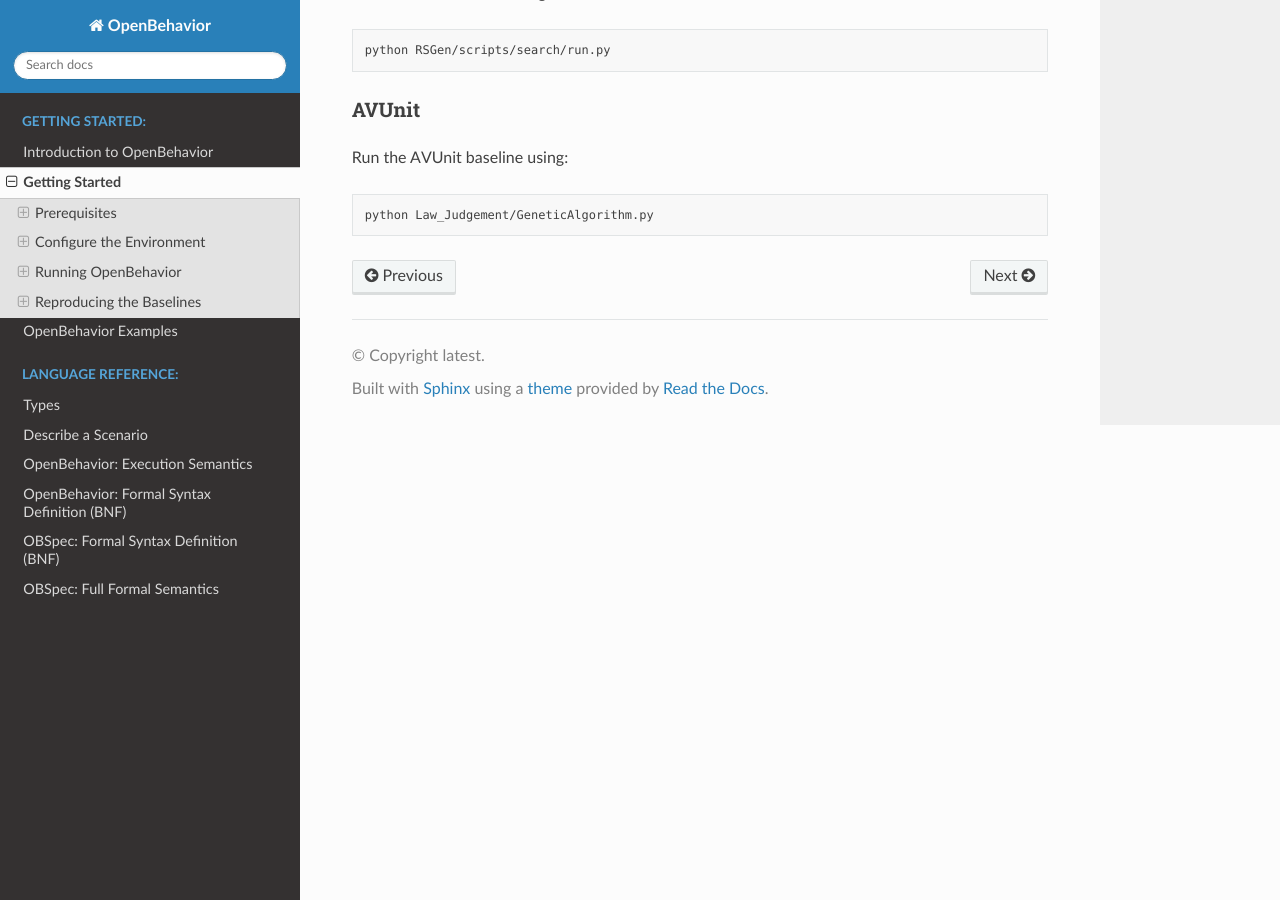
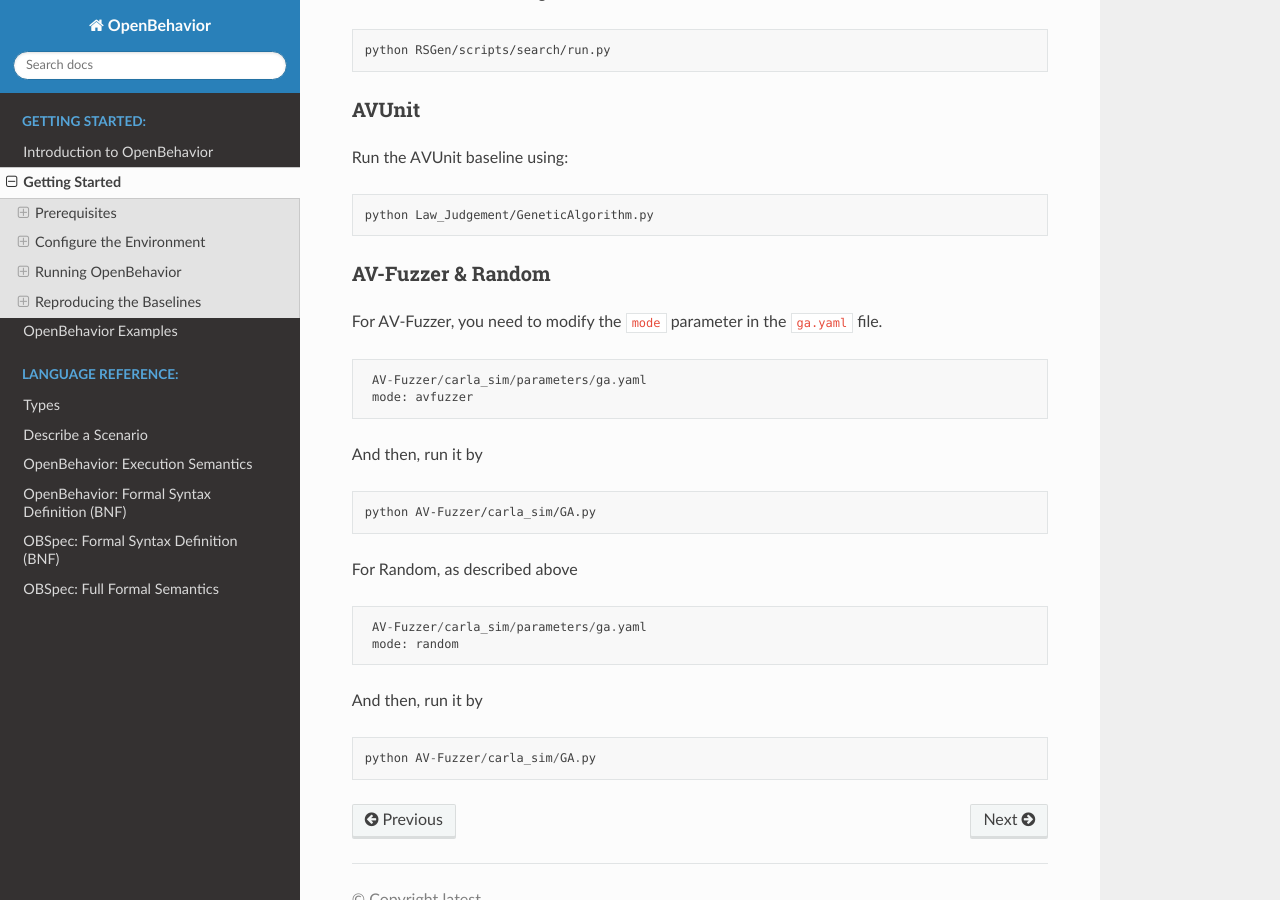
Before and after one commit to Sunshinesheep/OpenBehavior-doc, a Sphinx documentation site: the page built from docs/source/getting_started.md, in a window 1280 px wide and 900 px high, scrolled down 2594 px. Built offline with Sphinx 7.4.7 and the Read the Docs theme 3.1.0, drawn with Linux system fonts in a browser that asks for light colours.

Commit message:
ad avfuzzer&random

````diff
--- a/docs/source/getting_started.md
+++ b/docs/source/getting_started.md
@@ -132,3 +132,33 @@
 ```bash
 python Law_Judgement/GeneticAlgorithm.py
 ```
+
+### AV-Fuzzer & Random
+
+For AV-Fuzzer, you need to modify the `mode` parameter in the `ga.yaml` file.
+
+```
+ AV-Fuzzer/carla_sim/parameters/ga.yaml
+ mode: avfuzzer
+```
+
+And then, run it by
+
+```bash
+python AV-Fuzzer/carla_sim/GA.py
+```
+
+
+
+For Random, as described above
+
+```
+ AV-Fuzzer/carla_sim/parameters/ga.yaml
+ mode: random
+```
+
+And then, run it by
+
+```
+python AV-Fuzzer/carla_sim/GA.py
+```
````
